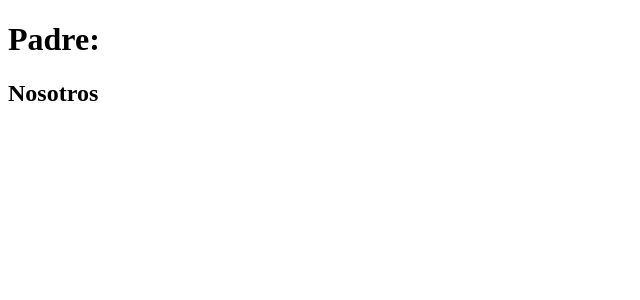
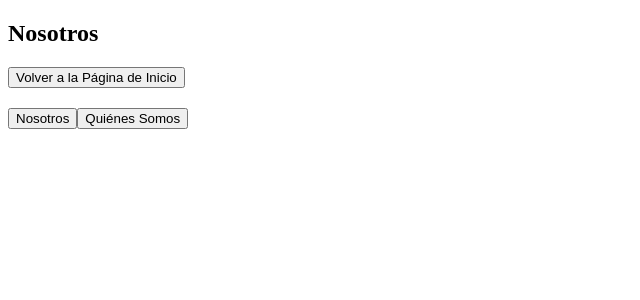
Before and after one commit to NEBULA1978/VUE3JAB, a Vue app: page /nosotros in a window 1280 px wide. Shown: the top 300 px of the page, without its empty margins (0-640 px from the left). Built offline with nearby package versions, Linux system fonts and the light colour scheme.

Commit message:
Creando botones de navegacion

```diff
--- a/src/App.vue
+++ b/src/App.vue
@@ -1,7 +1,16 @@
 <template>
   <div>
-    <h1>Padre:</h1>
+    <!-- <h1>Padre:</h1> -->
     <router-view />
+
+    <div class="buttons">
+      <router-link to="/nosotros">
+        <button>Nosotros</button>
+      </router-link>
+      <router-link to="/quienes-somos">
+        <button>Quiénes Somos</button>
+      </router-link>
+    </div>
   </div>
 </template>
 
@@ -11,4 +20,8 @@ import { useRouter } from 'vue-router';
 const router = useRouter();
 </script>
 
-<style scoped></style>
+<style scoped>
+.buttons {
+  margin-top: 20px;
+}
+</style>
--- a/src/components/Nosotros.vue
+++ b/src/components/Nosotros.vue
@@ -2,6 +2,10 @@
     <div>
         <h2>Nosotros</h2>
         <!-- Contenido de la página Nosotros -->
+
+        <router-link to="/">
+            <button>Volver a la Página de Inicio</button>
+        </router-link>
     </div>
 </template>
 
--- a/src/components/QuienesSomos.vue
+++ b/src/components/QuienesSomos.vue
@@ -2,6 +2,10 @@
     <div>
         <h2>Quiénes Somos</h2>
         <!-- Contenido de la página Quiénes Somos -->
+
+        <router-link to="/">
+            <button>Volver a la Página de Inicio</button>
+        </router-link>
     </div>
 </template>
 
```
